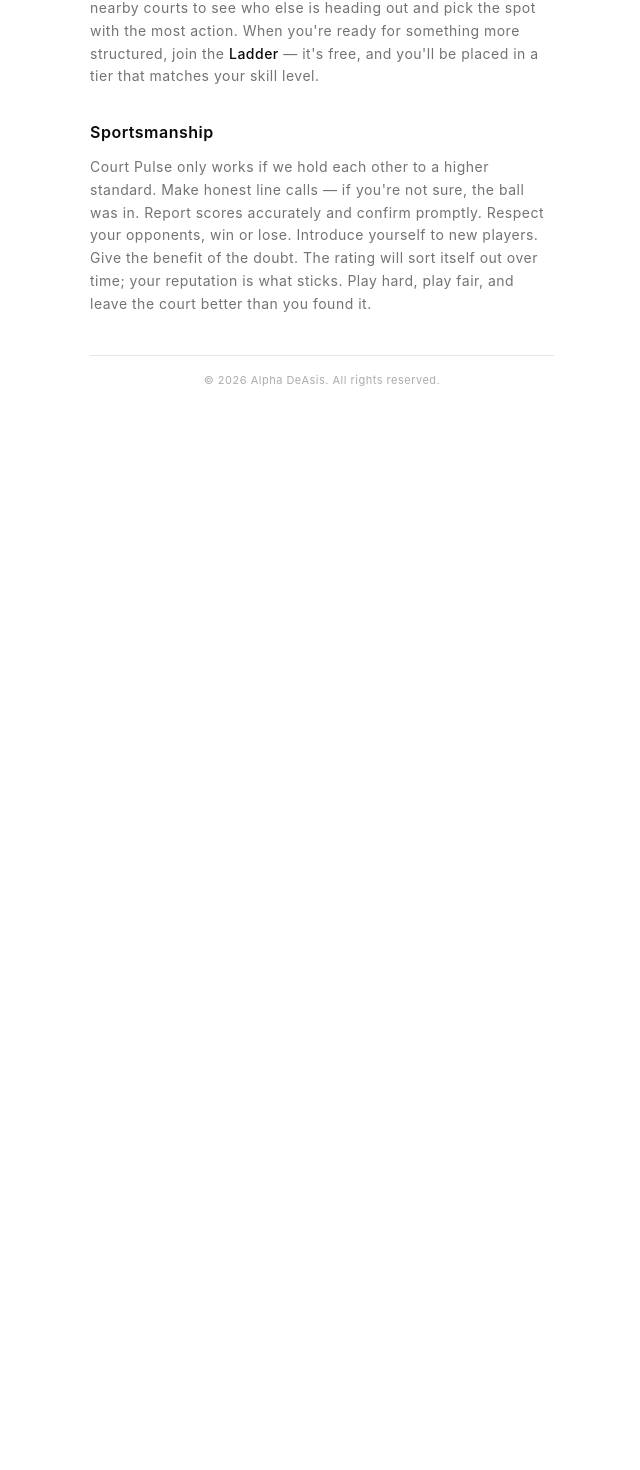
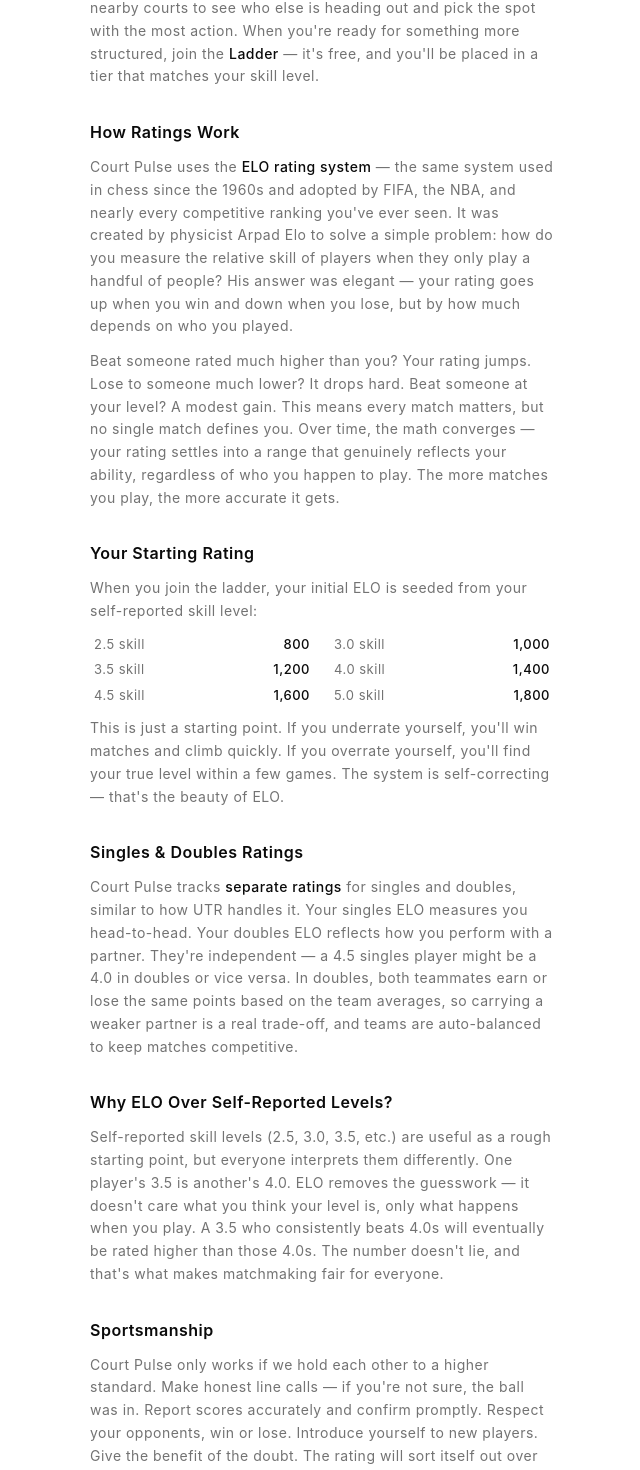
Before and after one commit to alphagiel/court-pulse, a Next.js app: page /about in a window 1280 px wide. Shown: the part 620-2090 px from the top of the page, without its empty margins (318-958 px from the left). Before the commit the page ends 1041 px from the top, so only its background shows below. Built offline with nearby package versions, Linux system fonts and the light colour scheme; no server answers.

Commit message:
elo explained

```diff
--- a/src/app/about/page.tsx
+++ b/src/app/about/page.tsx
@@ -40,6 +40,76 @@
           </p>
         </section>
 
+        {/* Rating system */}
+        <section className="space-y-3">
+          <h2 className="text-[16px] font-semibold">How Ratings Work</h2>
+          <p className="text-[14px] text-muted-foreground leading-relaxed">
+            Court Pulse uses the <span className="font-medium text-foreground">ELO rating system</span> —
+            the same system used in chess since the 1960s and adopted by FIFA, the NBA, and nearly every
+            competitive ranking you&apos;ve ever seen. It was created by physicist Arpad Elo to solve a simple
+            problem: how do you measure the relative skill of players when they only play a handful of people?
+            His answer was elegant — your rating goes up when you win and down when you lose, but by how much
+            depends on who you played.
+          </p>
+          <p className="text-[14px] text-muted-foreground leading-relaxed">
+            Beat someone rated much higher than you? Your rating jumps. Lose to someone much lower? It
+            drops hard. Beat someone at your level? A modest gain. This means every match matters, but no
+            single match defines you. Over time, the math converges — your rating settles into a range that
+            genuinely reflects your ability, regardless of who you happen to play. The more matches you play,
+            the more accurate it gets.
+          </p>
+        </section>
+
+        <section className="space-y-3">
+          <h2 className="text-[16px] font-semibold">Your Starting Rating</h2>
+          <p className="text-[14px] text-muted-foreground leading-relaxed">
+            When you join the ladder, your initial ELO is seeded from your self-reported skill level:
+          </p>
+          <div className="grid grid-cols-2 gap-x-6 gap-y-1.5 px-1">
+            {[
+              ["2.5", "800"],
+              ["3.0", "1,000"],
+              ["3.5", "1,200"],
+              ["4.0", "1,400"],
+              ["4.5", "1,600"],
+              ["5.0", "1,800"],
+            ].map(([level, elo]) => (
+              <div key={level} className="flex items-center justify-between text-[13px]">
+                <span className="text-muted-foreground">{level} skill</span>
+                <span className="font-medium">{elo}</span>
+              </div>
+            ))}
+          </div>
+          <p className="text-[14px] text-muted-foreground leading-relaxed">
+            This is just a starting point. If you underrate yourself, you&apos;ll win matches and climb
+            quickly. If you overrate yourself, you&apos;ll find your true level within a few games.
+            The system is self-correcting — that&apos;s the beauty of ELO.
+          </p>
+        </section>
+
+        <section className="space-y-3">
+          <h2 className="text-[16px] font-semibold">Singles &amp; Doubles Ratings</h2>
+          <p className="text-[14px] text-muted-foreground leading-relaxed">
+            Court Pulse tracks <span className="font-medium text-foreground">separate ratings</span> for
+            singles and doubles, similar to how UTR handles it. Your singles ELO measures you head-to-head.
+            Your doubles ELO reflects how you perform with a partner. They&apos;re independent — a 4.5 singles
+            player might be a 4.0 in doubles or vice versa. In doubles, both teammates earn or lose the same
+            points based on the team averages, so carrying a weaker partner is a real trade-off, and teams are
+            auto-balanced to keep matches competitive.
+          </p>
+        </section>
+
+        <section className="space-y-3">
+          <h2 className="text-[16px] font-semibold">Why ELO Over Self-Reported Levels?</h2>
+          <p className="text-[14px] text-muted-foreground leading-relaxed">
+            Self-reported skill levels (2.5, 3.0, 3.5, etc.) are useful as a rough starting point, but
+            everyone interprets them differently. One player&apos;s 3.5 is another&apos;s 4.0. ELO removes the
+            guesswork — it doesn&apos;t care what you think your level is, only what happens when you play.
+            A 3.5 who consistently beats 4.0s will eventually be rated higher than those 4.0s. The number
+            doesn&apos;t lie, and that&apos;s what makes matchmaking fair for everyone.
+          </p>
+        </section>
+
         {/* Sportsmanship */}
         <section className="space-y-3">
           <h2 className="text-[16px] font-semibold">Sportsmanship</h2>
```
